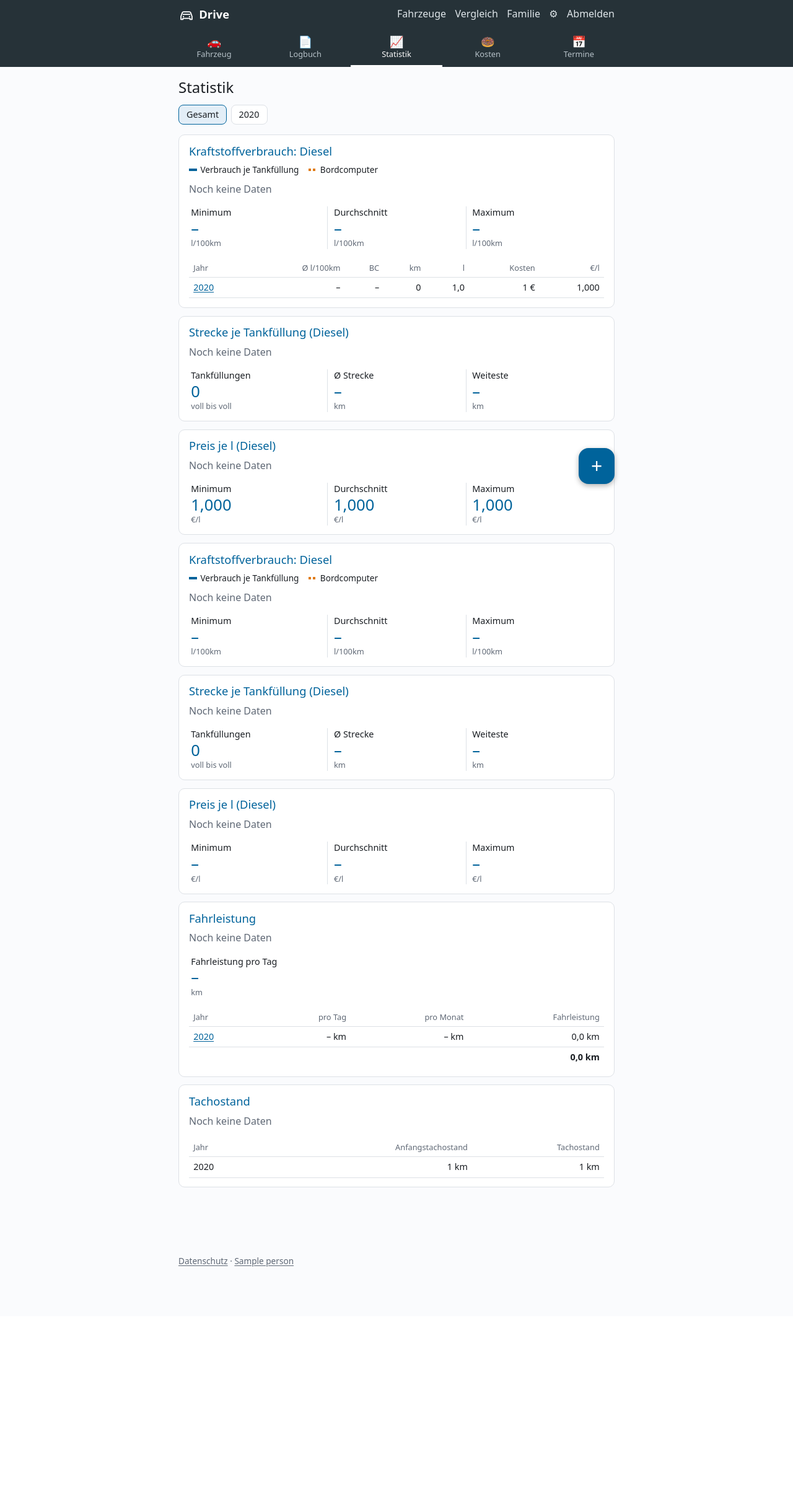
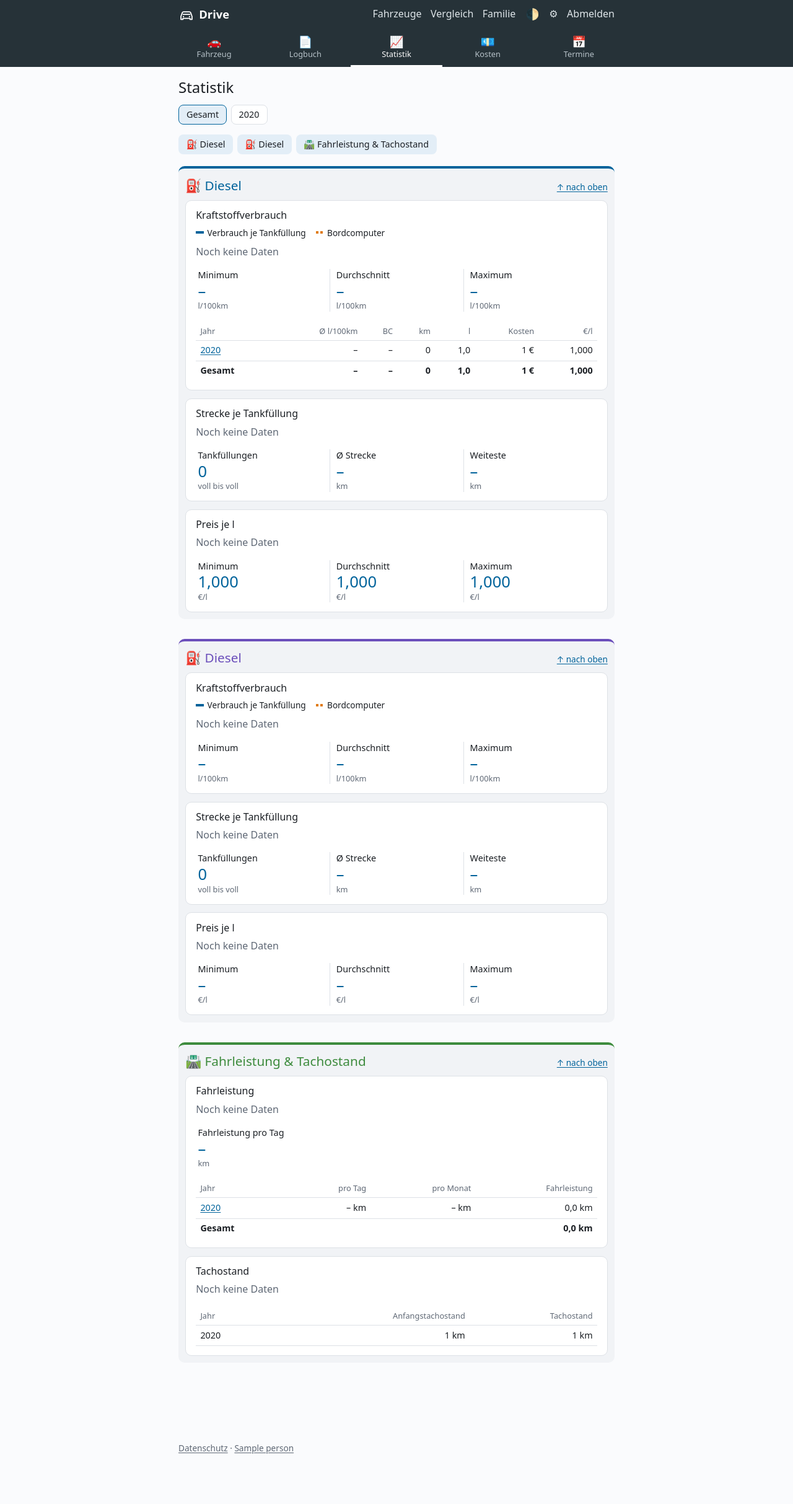
Before and after one commit to schluppy/drive, a Django app: page /auswertung/1/statistik/ in a window 1280 px wide. Shown: the whole page at 62% size. Before the commit the page ends 2044 px from the top, so only its background shows below. Run offline with Django 5.2, Linux system fonts and the light colour scheme; a user stored in the database is signed in; tables that the repository leaves empty hold one stand-in row (values such as "Sample post").

Commit message:
Statistik in Bereiche mit Sprungmarken, Erinnerungen nach km oder Datum, Hell/Dunkel-Umschalter
- Statistik: Gesamtsumme je Kraftstoff (Diesel, AdBlue); Bereiche Kraftstoffe und
  Fahrleistung & Tachostand optisch getrennt, Sprungmarken oben und „nach oben“
- „+“ nur noch auf der Logbuch-Liste
- Erinnerungen: fällig ist, was zuerst eintritt – km-Stand (geschätzt aus der
  Fahrleistung) oder Datum; Startseite zeigt das Frühere, Termine heben es hervor
- Darstellung Automatisch/Hell/Dunkel je Gerät umschaltbar, ohne Wahl wie das System
- Reiter Kosten mit 💶

Co-Authored-By: Claude Opus 5.5 <noreply@anthropic.com>

```diff
--- a/auswertung/templates/auswertung/statistik.html
+++ b/auswertung/templates/auswertung/statistik.html
@@ -3,9 +3,15 @@
 {% block inhalt %}
 <h1>Statistik{% if jahr %} {{ jahr }}{% endif %}</h1>
 {% include "auswertung/jahre.html" %}
+{% if kraftstoffe %}<nav class="sprungmarken" aria-label="Bereiche">
+  {% for s in kraftstoffe %}<a href="#{{ s.k.name|slugify }}">⛽ {{ s.k.name }}</a>{% endfor %}
+  <a href="#fahrleistung">🛣️ Fahrleistung &amp; Tachostand</a>
+</nav>{% endif %}
 {% for s in kraftstoffe %}{% with k=s.k v=s.k.verbrauch %}
-<section class="karte weiss">
-  <h2 style="margin-top:0">Kraftstoffverbrauch: {{ k.name }}</h2>
+<section class="bereich" id="{{ k.name|slugify }}" style="--akzent:{% cycle 'var(--blau)' 'var(--lila)' 'var(--orange)' %}">
+<div class="bereich-kopf"><h2>⛽ {{ k.name }}</h2><a href="#top">↑ nach oben</a></div>
+<div class="karte weiss">
+  <h3>Kraftstoffverbrauch</h3>
   <div class="legende"><span style="--kat:var(--blau)">Verbrauch je Tankfüllung</span><span class="gestrichelt" style="--kat:var(--orange)">Bordcomputer</span></div>
   {{ s.diagramm }}
   <div class="kennzahlen">
@@ -17,33 +23,37 @@
   <div class="tabelle-rahmen" style="margin-top:1rem"><table>
     <thead><tr><th>Jahr</th><th class="zahl">Ø {{ k.einheit }}/100km</th><th class="zahl">BC</th><th class="zahl">km</th><th class="zahl">{{ k.einheit }}</th><th class="zahl">Kosten</th><th class="zahl">€/{{ k.einheit }}</th></tr></thead>
     <tbody>{% for z in s.je_jahr %}<tr><td><a href="?jahr={{ z.jahr }}">{{ z.jahr }}</a></td><td class="zahl">{{ z.v.gesamt|zahl:2 }}</td><td class="zahl">{{ z.v.bc|zahl:2 }}</td><td class="zahl">{{ z.v.km|zahl }}</td><td class="zahl">{{ z.menge|zahl:1 }}</td><td class="zahl">{{ z.kosten|euro:0 }}</td><td class="zahl">{{ z.preis|zahl:3 }}</td></tr>{% endfor %}</tbody>
+    {% if s.summe %}<tfoot><tr><td>Gesamt</td><td class="zahl">{{ s.summe.v.gesamt|zahl:2 }}</td><td class="zahl">{{ s.summe.v.bc|zahl:2 }}</td><td class="zahl">{{ s.summe.v.km|zahl }}</td><td class="zahl">{{ s.summe.menge|zahl:1 }}</td><td class="zahl">{{ s.summe.kosten|euro:0 }}</td><td class="zahl">{{ s.summe.preis|zahl:3 }}</td></tr></tfoot>{% endif %}
   </table></div>
   {% endif %}
-</section>
+</div>
 
-<section class="karte weiss">
-  <h2 style="margin-top:0">Strecke je Tankfüllung ({{ k.name }})</h2>
+<div class="karte weiss">
+  <h3>Strecke je Tankfüllung</h3>
   {{ s.reichweite }}
   <div class="kennzahlen">
     <div><div class="titel">Tankfüllungen</div><div class="wert">{{ v.anzahl }}</div><div class="einheit">voll bis voll</div></div>
     <div><div class="titel">Ø Strecke</div><div class="wert">{{ v.km_je_fuellung|zahl }}</div><div class="einheit">km</div></div>
     <div><div class="titel">Weiteste</div><div class="wert">{{ s.weiteste.km|zahl }}</div><div class="einheit">km{% if s.weiteste %} · {{ s.weiteste.datum|date:"d.m.y" }}{% endif %}</div></div>
   </div>
-</section>
+</div>
 
-<section class="karte weiss">
-  <h2 style="margin-top:0">Preis je {{ k.einheit }} ({{ k.name }})</h2>
+<div class="karte weiss">
+  <h3>Preis je {{ k.einheit }}</h3>
   {{ s.preis_diagramm }}
   <div class="kennzahlen">
     <div><div class="titel">Minimum</div><div class="wert">{{ s.preis_min|zahl:3 }}</div><div class="einheit">€/{{ k.einheit }}</div></div>
     <div><div class="titel">Durchschnitt</div><div class="wert">{{ s.preis_schnitt|zahl:3 }}</div><div class="einheit">€/{{ k.einheit }}</div></div>
     <div><div class="titel">Maximum</div><div class="wert">{{ s.preis_max|zahl:3 }}</div><div class="einheit">€/{{ k.einheit }}</div></div>
   </div>
+</div>
 </section>
 {% endwith %}{% endfor %}
 
-<section class="karte weiss">
-  <h2 style="margin-top:0">Fahrleistung</h2>
+<section class="bereich" id="fahrleistung" style="--akzent:var(--gruen)">
+<div class="bereich-kopf"><h2>🛣️ Fahrleistung &amp; Tachostand</h2><a href="#top">↑ nach oben</a></div>
+<div class="karte weiss">
+  <h3>Fahrleistung</h3>
   {{ fahrleistung }}
   <div class="kennzahlen">
     <div><div class="titel">Fahrleistung pro Tag</div><div class="wert">{{ fl.pro_tag|zahl:1 }}</div><div class="einheit">km</div></div>
@@ -52,16 +62,17 @@
   <div class="tabelle-rahmen" style="margin-top:1rem"><table>
     <thead><tr><th>Jahr</th><th class="zahl">pro Tag</th><th class="zahl">pro Monat</th><th class="zahl">Fahrleistung</th></tr></thead>
     <tbody>{% for j, z in jahreszeilen %}<tr><td>{% if not jahr %}<a href="?jahr={{ j }}">{{ j }}</a>{% else %}{{ j }}{% endif %}</td><td class="zahl">{{ z.pro_tag|zahl:1 }} km</td><td class="zahl">{{ z.pro_monat|zahl:1 }} km</td><td class="zahl">{{ z.km|zahl:1 }} km</td></tr>{% endfor %}</tbody>
-    {% if not jahr %}<tfoot><tr><td></td><td></td><td></td><td class="zahl">{{ fl_summe|zahl:1 }} km</td></tr></tfoot>{% endif %}
+    {% if not jahr %}<tfoot><tr><td>Gesamt</td><td></td><td></td><td class="zahl">{{ fl_summe|zahl:1 }} km</td></tr></tfoot>{% endif %}
   </table></div>
-</section>
+</div>
 
-<section class="karte weiss">
-  <h2 style="margin-top:0">Tachostand</h2>
+<div class="karte weiss">
+  <h3>Tachostand</h3>
   {{ tacho }}
   <div class="tabelle-rahmen"><table>
     <thead><tr><th>Jahr</th><th class="zahl">Anfangstachostand</th><th class="zahl">Tachostand</th></tr></thead>
     <tbody>{% for j, z in jahreszeilen %}<tr><td>{{ j }}</td><td class="zahl">{{ z.erster|km }}</td><td class="zahl">{{ z.letzter|km }}</td></tr>{% endfor %}</tbody>
   </table></div>
+</div>
 </section>
 {% endblock %}
--- a/auswertung/views.py
+++ b/auswertung/views.py
@@ -62,13 +62,20 @@ def statistik(request, fahrzeug_id):
             if fj or ab:
                 je_jahr.append({"jahr": j, "v": v, "menge": menge, "kosten": kosten,
                                 "preis": kosten / menge if menge else None, "anzahl": len(fj)})
+        # Gesamtsumme über alle Jahre
+        summe = None
+        if jahr is None and je_jahr:
+            menge = sum((z["menge"] for z in je_jahr), Decimal(0))
+            kosten = sum((z["kosten"] for z in je_jahr), Decimal(0))
+            summe = {"v": vb.verbrauch(alle), "menge": menge, "kosten": kosten,
+                     "preis": kosten / menge if menge else None}
         kraftstoffe.append({
             "k": k, "diagramm": diagramm, "preis_diagramm": preis_diagramm, "reichweite": reichweite,
             "min": min(werte) if werte else None, "max": max(werte) if werte else None,
             "preis_min": min((p for _, p in preise), default=None), "preis_max": max((p for _, p in preise), default=None),
             "preis_schnitt": k.kosten_gesamt / k.menge_gesamt if k.menge_gesamt else None,
             "weiteste": max(k.abschnitte, key=lambda a: a.km, default=None),
-            "je_jahr": je_jahr,
+            "je_jahr": je_jahr, "summe": summe,
         })
 
     # Fahrleistung (Jahresgrenzen interpoliert) und Tachostand
--- a/logbuch/templates/logbuch/erinnerung_karte.html
+++ b/logbuch/templates/logbuch/erinnerung_karte.html
@@ -4,9 +4,9 @@
   <div class="leiste-icons"><h3>{% kategorie_marke e.kategorie %} {{ e.kategorie }}</h3>{% if e.wiederkehrend %}<span title="wiederkehrend" aria-label="wiederkehrend">🔁</span>{% endif %}</div>
   <div style="padding-left:2.6rem">
     {% if e.notiz %}<p>{{ e.notiz }}</p>{% endif %}
-    {% if e.faellig_km is not None %}<div>⏲️ {{ e.faellig_km|zahl }} km <span class="{% if fl.km_rest < 0 %}rot{% else %}gruen{% endif %}">{{ fl.km_rest|vorzeichen }} km</span></div>
+    {% if e.faellig_km is not None %}<div{% if e.faellig_am and fl.zuerst == "km" %} style="font-weight:600"{% endif %}>⏲️ {{ e.faellig_km|zahl }} km <span class="{% if fl.km_rest < 0 %}rot{% else %}gruen{% endif %}">{{ fl.km_rest|vorzeichen }} km</span></div>
     {% elif fl.km_geschaetzt %}<div class="kursiv">⏲️ {{ fl.km_geschaetzt|zahl }} km {{ fl.km_geschaetzt|sub:tachostand|vorzeichen }} km</div>{% endif %}
-    {% if e.faellig_am %}<div>📅 {{ e.faellig_am|date:"d.m.y" }} <span class="{% if fl.tage_rest < 0 %}rot{% else %}gruen{% endif %}">{{ fl.tage_rest|zeitraum }}</span></div>
+    {% if e.faellig_am %}<div{% if e.faellig_km is not None and fl.zuerst == "datum" %} style="font-weight:600"{% endif %}>📅 {{ e.faellig_am|date:"d.m.y" }} <span class="{% if fl.tage_rest < 0 %}rot{% else %}gruen{% endif %}">{{ fl.tage_rest|zeitraum }}</span></div>
     {% elif fl.datum_geschaetzt %}<div class="kursiv">📅 {{ fl.datum_geschaetzt|date:"d.m.y" }} {{ fl.tage_bis|zeitraum }}</div>{% endif %}
   </div>
   <div class="knoepfe" style="margin:.6rem 0 0 2.6rem">
--- a/portal/static/portal/drive.css
+++ b/portal/static/portal/drive.css
@@ -18,15 +18,23 @@
   --schatten: 0 1px 2px rgba(0, 0, 0, .12), 0 1px 3px rgba(0, 0, 0, .06);
   --r: 10px;
   --mass: 46rem;
+  --auf-blau: #fff;
   color-scheme: light;
 }
+/* Dunkel: nach Systemeinstellung, außer jemand hat „Hell“ gewählt – oder ausdrücklich „Dunkel“ */
 @media (prefers-color-scheme: dark) {
-  :root {
+  :root:not([data-thema="hell"]) {
     --blau: #8fcdff; --blau-hell: #17324a; --orange: #ffb067; --gruen: #8fd18f; --gruen-text: #9ed36a;
     --rot: #ff8a80; --rot-hell: #3d1f1d; --lila: #b9a6ff; --grau: #a3abb5; --linie: #353c44;
     --karte: #20262c; --flaeche: #181c20; --papier: #111417; --tinte: #e6e9ec; --kopf: #0b0e10;
-    --schatten: none; color-scheme: dark;
+    --schatten: none; --auf-blau: #00253d; color-scheme: dark;
   }
+}
+:root[data-thema="dunkel"] {
+  --blau: #8fcdff; --blau-hell: #17324a; --orange: #ffb067; --gruen: #8fd18f; --gruen-text: #9ed36a;
+  --rot: #ff8a80; --rot-hell: #3d1f1d; --lila: #b9a6ff; --grau: #a3abb5; --linie: #353c44;
+  --karte: #20262c; --flaeche: #181c20; --papier: #111417; --tinte: #e6e9ec; --kopf: #0b0e10;
+  --schatten: none; --auf-blau: #00253d; color-scheme: dark;
 }
 
 * { box-sizing: border-box; }
@@ -57,6 +65,7 @@ p { margin: 0 0 .8rem; }
 .kopf nav a, .kopf nav button { color: #dfe6ea; text-decoration: none; background: none; border: 0; font: inherit; cursor: pointer; padding: .2rem 0; border-bottom: 2px solid transparent; }
 .kopf nav a[aria-current="page"], .kopf nav a:hover { color: #fff; border-bottom-color: #8fcdff; }
 .kopf form { margin: 0; }
+.kopf nav .thema { font-size: 1.1rem; line-height: 1; padding: .2rem .1rem; }
 
 /* Reiter je Fahrzeug */
 .reiter { background: var(--kopf); position: sticky; top: 2.75rem; z-index: 19; }
@@ -113,6 +122,18 @@ a.karte.eintrag, .eintrag { display: grid; grid-template-columns: 2rem 1fr auto;
 .chips a { padding: .3rem .75rem; border: 1px solid var(--linie); border-radius: 8px; text-decoration: none; color: var(--tinte); font-size: .9rem; background: var(--flaeche); }
 .chips a[aria-current="true"] { background: var(--blau-hell); border-color: var(--blau); color: var(--tinte); }
 
+/* Statistik: Bereiche mit Sprungmarken */
+.sprungmarken { display: flex; gap: .4rem; flex-wrap: wrap; margin: 0 0 1.2rem; }
+.sprungmarken a { padding: .35rem .8rem; border-radius: 8px; background: var(--blau-hell); color: var(--tinte); text-decoration: none; font-size: .9rem; }
+.sprungmarken a:hover { outline: 2px solid var(--blau); }
+.bereich { background: var(--karte); border-top: 4px solid var(--akzent, var(--blau)); border-radius: var(--r); padding: .4rem .7rem .7rem; margin: 0 0 2rem; scroll-margin-top: 7rem; }
+.bereich-kopf { display: flex; align-items: baseline; justify-content: space-between; gap: 1rem; }
+.bereich-kopf h2 { margin: .5rem 0 .7rem; color: var(--akzent, var(--blau)); font-size: 1.3rem; }
+.bereich-kopf a { font-size: .85rem; white-space: nowrap; }
+.bereich > .karte:last-child { margin-bottom: 0; }
+html { scroll-behavior: smooth; }
+@media (prefers-reduced-motion: reduce) { html { scroll-behavior: auto; } }
+
 /* Tabellen */
 .tabelle-rahmen { overflow-x: auto; }
 table { border-collapse: collapse; width: 100%; font-size: .9rem; }
@@ -168,8 +189,7 @@ fieldset { border: 0; padding: 0; margin: 0 0 1rem; }
 legend { font-size: .85rem; color: var(--grau); margin-bottom: .3rem; padding: 0; }
 .abschnitt-titel { color: var(--blau); font-size: 1rem; margin: 1.2rem 0 .6rem; }
 
-.knopf { display: inline-block; background: var(--blau); color: #fff; border: 0; border-radius: 22px; padding: .65rem 1.3rem; font: inherit; font-weight: 500; text-decoration: none; cursor: pointer; }
-@media (prefers-color-scheme: dark) { .knopf { color: #00253d; } }
+.knopf { display: inline-block; background: var(--blau); color: var(--auf-blau); border: 0; border-radius: 22px; padding: .65rem 1.3rem; font: inherit; font-weight: 500; text-decoration: none; cursor: pointer; }
 .knopf.zweit { background: transparent; color: var(--blau); border: 1px solid var(--linie); }
 .knopf.gefahr { background: transparent; color: var(--rot); border: 1px solid var(--rot); }
 .knopf.klein { padding: .35rem .8rem; font-size: .88rem; }
@@ -184,8 +204,7 @@ legend { font-size: .85rem; color: var(--grau); margin-bottom: .3rem; padding: 0
 
 /* „+“ unten rechts mit Auswahl wie in DriveNote */
 .plus { position: fixed; right: max(1rem, calc((100vw - var(--mass)) / 2 + 1rem)); bottom: 1.2rem; z-index: 30; }
-.plus summary { list-style: none; width: 3.6rem; height: 3.6rem; border-radius: 16px; background: var(--blau); color: #fff; display: grid; place-items: center; font-size: 2rem; cursor: pointer; box-shadow: 0 3px 8px rgba(0,0,0,.3); margin-left: auto; }
-@media (prefers-color-scheme: dark) { .plus summary { color: #00253d; } }
+.plus summary { list-style: none; width: 3.6rem; height: 3.6rem; border-radius: 16px; background: var(--blau); color: var(--auf-blau); display: grid; place-items: center; font-size: 2rem; cursor: pointer; box-shadow: 0 3px 8px rgba(0,0,0,.3); margin-left: auto; }
 .plus summary::-webkit-details-marker { display: none; }
 .plus[open] summary { transform: rotate(45deg); }
 .plus .menue { position: absolute; right: 0; bottom: 4.4rem; background: var(--flaeche); border-radius: 14px; box-shadow: 0 4px 18px rgba(0,0,0,.25); padding: .4rem 0; min-width: 15rem; border: 1px solid var(--linie); }
--- a/portal/templates/portal/base.html
+++ b/portal/templates/portal/base.html
@@ -5,6 +5,10 @@
   <meta name="viewport" content="width=device-width, initial-scale=1, viewport-fit=cover">
   <meta name="theme-color" content="#263238">
   <title>{% block titel %}Drive{% endblock %} – Drive</title>
+  <script>
+    // Hell/Dunkel je Gerät merken; ohne Wahl gilt die Systemeinstellung. Vor dem CSS, damit nichts aufblitzt.
+    try { var t = localStorage.getItem("drive-thema"); if (t) document.documentElement.dataset.thema = t; } catch (e) {}
+  </script>
   <link rel="stylesheet" href="{% static 'portal/drive.css' %}">
   <link rel="icon" href="{% static 'portal/drive.svg' %}">
   <link rel="apple-touch-icon" href="{% static 'portal/drive-192.png' %}">
@@ -22,6 +26,7 @@
       <a href="{% url 'auswertung:vergleich' %}" {% if seite == 'vergleich' %}aria-current="page"{% endif %}>Vergleich</a>
       <a href="{% url 'portal:familie' %}" {% if seite == 'familie' or seite == 'profil' or app == 'importe' or seite == 'kategorien' or seite == 'orte' or seite == 'ort' %}aria-current="page"{% endif %}>Familie</a>
       {% endif %}
+      <button type="button" class="thema" id="thema" hidden>🌓</button>
       {% if user.is_authenticated %}
       {% if user.is_superuser %}<a href="{% url 'admin:index' %}" title="Verwaltung">⚙︎</a>{% endif %}
       <form method="post" action="{% url 'portal:abmelden' %}">{% csrf_token %}<button type="submit">Abmelden</button></form>
@@ -36,7 +41,7 @@
     <a href="{% url 'fahrzeuge:uebersicht' fahrzeug.pk %}" {% if tab == 'fahrzeug' %}aria-current="page"{% endif %}><span aria-hidden="true">🚗</span>Fahrzeug</a>
     <a href="{% url 'logbuch:liste' fahrzeug.pk %}" {% if tab == 'logbuch' %}aria-current="page"{% endif %}><span aria-hidden="true">📄</span>Logbuch</a>
     <a href="{% url 'auswertung:statistik' fahrzeug.pk %}" {% if tab == 'statistik' %}aria-current="page"{% endif %}><span aria-hidden="true">📈</span>Statistik</a>
-    <a href="{% url 'auswertung:kosten' fahrzeug.pk %}" {% if tab == 'kosten' %}aria-current="page"{% endif %}><span aria-hidden="true">🍩</span>Kosten</a>
+    <a href="{% url 'auswertung:kosten' fahrzeug.pk %}" {% if tab == 'kosten' %}aria-current="page"{% endif %}><span aria-hidden="true">💶</span>Kosten</a>
     <a href="{% url 'logbuch:erinnerungen' fahrzeug.pk %}" {% if tab == 'erinnerungen' %}aria-current="page"{% endif %}><span aria-hidden="true">📅</span>Termine</a>
   </div>
 </nav>
@@ -58,7 +63,7 @@
   {% endif %}
   {% block inhalt %}{% endblock %}
 </main>
-{% if fahrzeug and fahrzeug.pk and tab %}
+{% if fahrzeug and fahrzeug.pk and tab == 'logbuch' and request.resolver_match.url_name == 'liste' %}
 <details class="plus">
   <summary aria-label="Neu">+</summary>
   <div class="menue">
@@ -71,6 +76,27 @@
 </details>
 {% endif %}
 <footer class="fuss-seite"><a href="{% url 'portal:datenschutz' %}">Datenschutz</a>{% if user.is_authenticated %} · <a href="{% url 'portal:profil' %}">{{ user.name }}</a>{% endif %}</footer>
+<script>
+(function () {
+  var knopf = document.getElementById("thema"), wurzel = document.documentElement;
+  var stufen = {"": ["🌓", "Automatisch (wie das System)"], hell: ["☀️", "Hell"], dunkel: ["🌙", "Dunkel"]};
+  var folge = {"": "hell", hell: "dunkel", dunkel: ""};
+  function zeigen() {
+    var t = wurzel.dataset.thema || "", s = stufen[t] || stufen[""];
+    knopf.textContent = s[0];
+    knopf.title = "Darstellung: " + s[1] + " – tippen für " + stufen[folge[t] || "hell"][1];
+    knopf.setAttribute("aria-label", knopf.title);
+  }
+  knopf.addEventListener("click", function () {
+    var t = folge[wurzel.dataset.thema || ""] || "";
+    if (t) wurzel.dataset.thema = t; else delete wurzel.dataset.thema;
+    try { t ? localStorage.setItem("drive-thema", t) : localStorage.removeItem("drive-thema"); } catch (e) {}
+    zeigen();
+  });
+  knopf.hidden = false;
+  zeigen();
+})();
+</script>
 {% block skript %}{% endblock %}
 </body>
 </html>
--- a/portal/templates/portal/start.html
+++ b/portal/templates/portal/start.html
@@ -4,11 +4,13 @@
 <div class="kopfzeile"><h1>Fahrzeuge der Familie {{ user.familie }}</h1><a class="knopf zweit klein" href="{% url 'fahrzeuge:neu' %}">+ Fahrzeug</a></div>
 {% if anstehend %}
 <h2>Demnächst</h2>
+<p class="leise klein">Fällig ist, was zuerst eintritt: Kilometerstand oder Datum.</p>
 {% for f, fl in anstehend %}
 <a class="karte" href="{% url 'logbuch:erinnerungen' f.pk %}" style="--kat:{{ fl.erinnerung.kategorie.farbe }}">
   <span class="balken"></span>
   <div class="leiste-icons"><span>{% kategorie_marke fl.erinnerung.kategorie %} {{ fl.erinnerung.kategorie }}{% if fl.erinnerung.notiz %} – {{ fl.erinnerung.notiz }}{% endif %}</span>
-  <span class="klein {% if fl.ueberfaellig %}rot{% endif %}">{% if fl.tage_bis is not None %}{{ fl.tage_bis|zeitraum }}{% elif fl.km_rest is not None %}{{ fl.km_rest|vorzeichen }} km{% endif %}</span></div>
+  <span class="klein {% if fl.ueberfaellig %}rot{% endif %}">{% if fl.zuerst == 'km' %}{{ fl.km_rest|vorzeichen }} km{% else %}{{ fl.tage_rest|zeitraum }}{% endif %}</span></div>
+  {% with e=fl.erinnerung %}<div class="klein">{% if fl.zuerst == 'km' %}<strong>⏲️ {{ e.faellig_km|km }}</strong>{% if fl.tage_km is not None and fl.km_rest >= 0 %} <span class="leise kursiv">(ca. {{ fl.tage_km|zeitraum }})</span>{% endif %}{% if e.faellig_am %} <span class="leise">oder 📅 {{ e.faellig_am|date:"d.m.y" }}</span>{% endif %}{% elif fl.zuerst == 'datum' %}<strong>📅 {{ e.faellig_am|date:"d.m.y" }}</strong>{% if e.faellig_km is not None %} <span class="leise">oder ⏲️ {{ e.faellig_km|km }}{% if fl.km_rest is not None %} ({{ fl.km_rest|vorzeichen }} km){% endif %}</span>{% endif %}{% endif %}</div>{% endwith %}
   <div class="leise klein">{{ f }}{% if f.halter %} · {{ f.halter.vorname }}{% endif %}</div>
 </a>
 {% endfor %}
```
Also changed, not shown: logbuch/verbrauch.py (+17 -5 lines), tests/test_seiten.py (+18 -0 lines), tests/test_verbrauch.py (+14 -0 lines).
